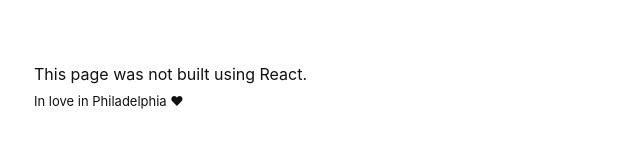
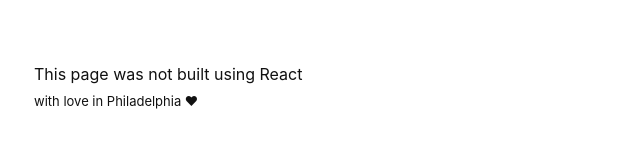
Before and after one commit to sambernhardt/static-react-components, a website: page index.html in a window 1280 px wide. Shown: the part 7157-7301 px from the top of the page, 319-959 px from the left. Drawn offline with Linux system fonts and the light colour scheme.

Commit message:
Fixed footer text

```diff
--- a/index.html
+++ b/index.html
@@ -262,7 +262,7 @@
             <pre><code class="language-html dist"></code></pre>
           </div>
         </div>
-        <p>This page was not built using React.<br><small>In love in Philadelphia ♥</small></p>
+        <p>This page was not built using React<br><small>with love in Philadelphia ♥</small></p>
       </div>
     </div>
     <script src="scripts/code_snippets.js"></script>
```
